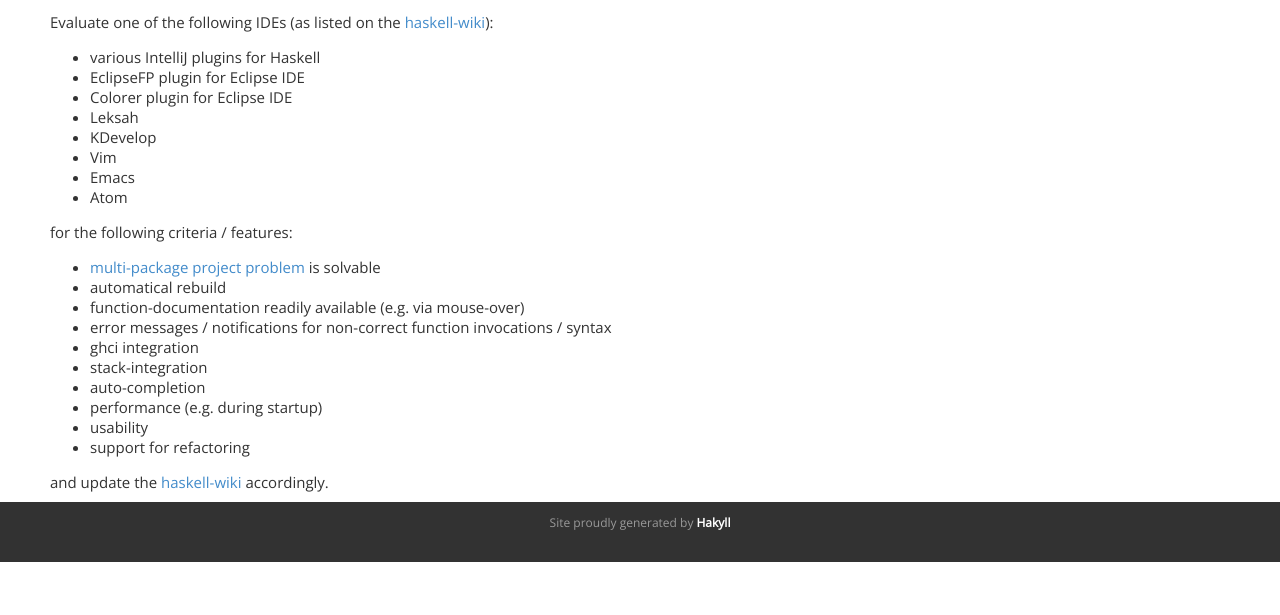
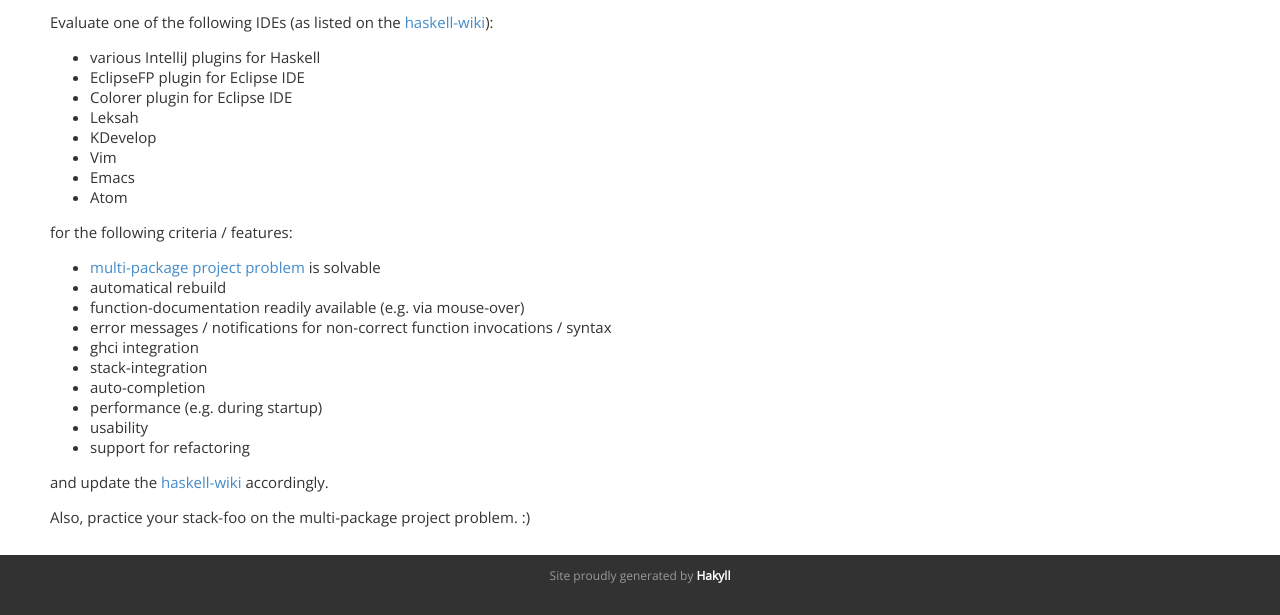
Before and after one commit to Haskell-Praxis/haskell-praxis.github.io, a plain HTML site: page posts/2017-03-23-first-excercise.html in a window 1280 px wide. Shown: the part 238-853 px from the top of the page. Drawn offline with nearby package versions, Linux system fonts and the light colour scheme.

Commit message:
Built from commit e4f0e7f504c5f6c936735a39c74bc68ab08fe795

```diff
--- a/css/default.css
+++ b/css/default.css
@@ -1 +1 @@
-@import "base.css";@import url(http://fonts.googleapis.com/css?family=Ubuntu);@import url(http://fonts.googleapis.com/css?family=Open+Sans);body{color:black;font-size:16px;margin:0 auto 0px auto}div#header{margin-bottom:0px;padding:50px;background:linear-gradient(to right,#19111f 0%,#2c1e37 100%)}div#logo a{color:#FFFFFF;float:left;font-family:Ubuntu, 'Open Sans', sans-serif;font-size:28px;font-weight:bold;text-decoration:none}div#header #navigation{text-align:right}div#header #navigation a{color:#d1cddc!important;font-family:'Open Sans', sans-serif;font-size:14px;font-weight:bold;margin-left:12px;text-decoration:none;text-transform:uppercase}div#header #navigation a:hover{color:#FFFFFF}div#content{margin-left:50px;margin-right:50px;margin-bottom:5.5rem}div#content h1{color:#6e618d;font-size:36px;font-family:'Open Sans', sans-serif}div#content, div#content p{color:#333333;font-family:'Open Sans', sans-serif;font-size:15px}div#content a{color:#428bca;text-decoration:none}div#footer{color:#999999;font-size:12px;text-align:center;height:4em;background-color:#323232;position:fixed;bottom:0;width:100%;overflow:hidden;padding-top:1em;font-family:'Open Sans', sans-serif}div#footer a{color:#ffffff;font-weight:bold;text-decoration:none}div.info{color:#555;font-size:14px;font-style:italic}
+@import "base.css";@import url(http://fonts.googleapis.com/css?family=Ubuntu);@import url(http://fonts.googleapis.com/css?family=Open+Sans);html{position:relative;min-height:100%}body{color:black;font-size:16px;margin:0 auto 0px auto}div#header{margin-bottom:0px;padding:50px;background:linear-gradient(to right,#19111f 0%,#2c1e37 100%)}div#logo a{color:#FFFFFF;float:left;font-family:Ubuntu, 'Open Sans', sans-serif;font-size:28px;font-weight:bold;text-decoration:none}div#header #navigation{text-align:right}div#header #navigation a{color:#d1cddc!important;font-family:'Open Sans', sans-serif;font-size:14px;font-weight:bold;margin-left:12px;text-decoration:none;text-transform:uppercase}div#header #navigation a:hover{color:#FFFFFF}div#content{margin-left:50px;margin-right:50px;margin-bottom:5.5rem}div#content h1{color:#6e618d;font-size:36px;font-family:'Open Sans', sans-serif}div#content, div#content p{color:#333333;font-family:'Open Sans', sans-serif;font-size:15px}div#content a{color:#428bca;text-decoration:none}div#footer{color:#999999;font-size:12px;text-align:center;height:4em;background-color:#323232;position:absolute;bottom:0;width:100%;overflow:hidden;padding-top:1em;font-family:'Open Sans', sans-serif}div#footer a{color:#ffffff;font-weight:bold;text-decoration:none}div.info{color:#555;font-size:14px;font-style:italic}
```
